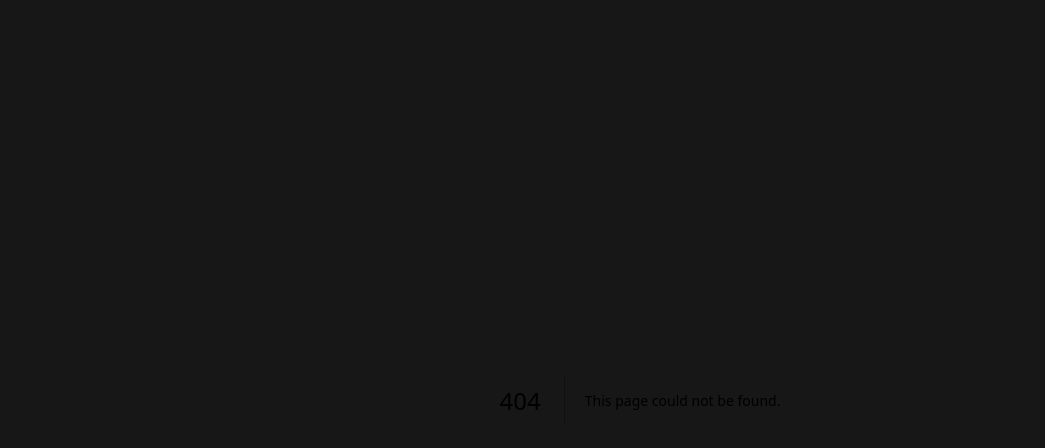
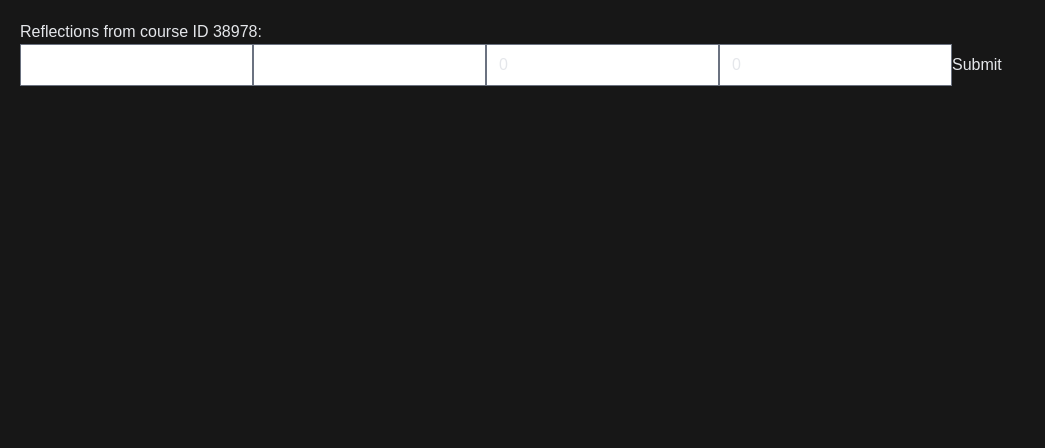
Before and after one commit to Design-and-Partnership-Lab/czi-edsight-eval, a Next.js app: page /reflections in a window 1280 px wide. Before the commit this address had no page. Shown: the top 448 px of the page, without its empty margins (0-1045 px from the left). Built offline with nearby package versions, Linux system fonts and the light colour scheme.

Commit message:
reflections request by course ID and add function

```diff
--- /dev/null
+++ b/src/actions/teacher/createReflection.ts
@@ -0,0 +1,23 @@
+"use server";
+
+import { db } from "@/db";
+
+interface Props {
+    id: string;
+    title: string;
+    courseId: number;
+    teacherId: number;
+}
+
+export async function createReflection({ id, title, courseId, teacherId }: Props) {
+    const createdReflection = await db.reflection.create({
+        data: {
+            id: id,
+            title: title,
+            courseId: courseId,
+            teacherId: teacherId,
+          },
+    });
+
+    return createdReflection;
+}
--- /dev/null
+++ b/src/app/reflections/page.tsx
@@ -0,0 +1,39 @@
+import React from 'react'
+import { db } from "@/db";
+import AddReflection from '@/components/reflections/reflection-component';
+
+
+export default async function Page() {
+    const reflections = await db.reflection.findMany({
+        where: {
+            courseId: 38978,
+        },
+        select: {
+            id: true,
+            title: true,
+        }
+    })
+    .catch((e: unknown) => {
+        console.error("Error fetching teacher:", e);
+
+        return null;
+    });
+
+    if (!reflections) {
+        return (
+        <div>
+            <div>No reflections found</div>;
+        </div>
+        )
+    }
+
+    return (
+        <div className='m-5'>
+            <h1>Reflections from course ID 38978:</h1>
+            {reflections.map((reflection) => (
+                <div key={reflection.id}>{reflection.title}</div>
+            ))}
+            <AddReflection />
+        </div>
+    );
+}
--- /dev/null
+++ b/src/components/reflections/reflection-component.tsx
@@ -0,0 +1,53 @@
+"use client"
+
+import React, { useState } from 'react';
+import { createReflection } from '@/actions/teacher/createReflection';
+
+const AddReflection = () => {
+    const [inputs, setInputs] = useState({
+      id: '',
+      title: '',
+      courseId: 0,
+      teacherId: 0,
+    });
+
+    const handleChange = (e: { target: { name: any; value: any; }; }) => {
+      const { name, value } = e.target;
+      setInputs({
+        ...inputs,
+        [name]: name === 'courseId' || name === 'teacherId' ? Number(value) : value,
+      });
+    };
+
+    return (
+      <form onSubmit={(e) => {
+        createReflection(inputs);
+      }}>
+        <input
+          name="id"
+          value={inputs.id}
+          onChange={handleChange}
+        />
+        <input
+          name="title"
+          value={inputs.title}
+          onChange={handleChange}
+        />
+        <input
+          name="courseId"
+          value={inputs.courseId}
+          onChange={handleChange}
+          type="number"
+        />
+        <input
+          name="teacherId"
+          value={inputs.teacherId}
+          onChange={handleChange}
+          type="number"
+        />
+        <button type="submit">Submit</button>
+      </form>
+    );
+  };
+
+  export default AddReflection;
```
Also changed, not shown: 2 other files (tests, documents, lock files or other folders).
